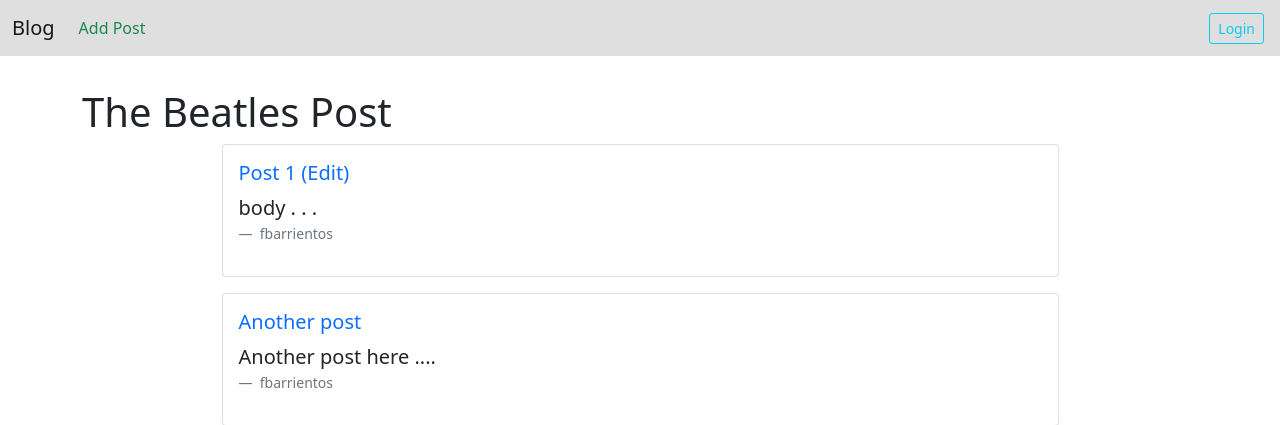
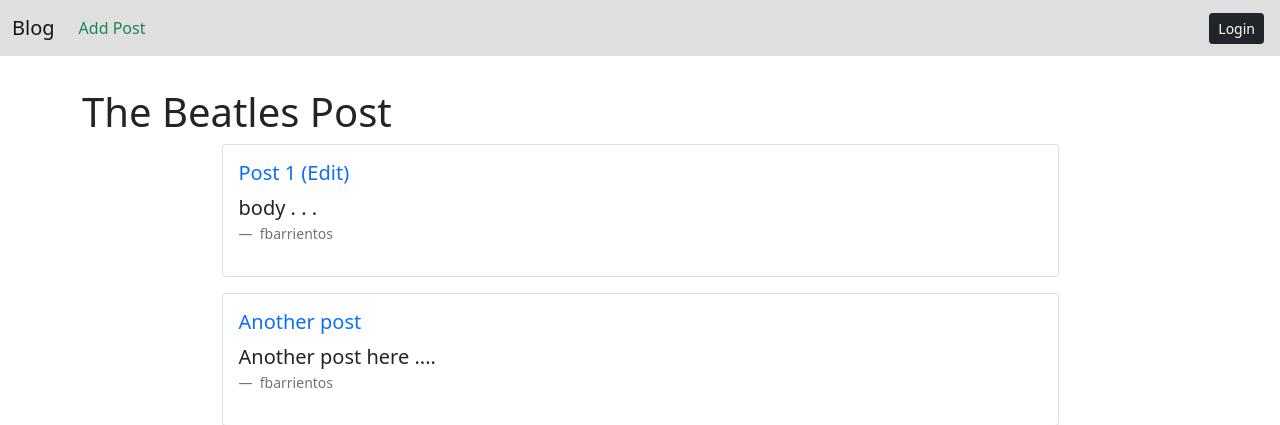
Before and after one commit to fbarrientoz/blog, a Django app: page / in a window 1280 px wide. Shown: the top 425 px of the page. Run offline with Django 3.2, Linux system fonts and the light colour scheme; data comes from the database, SQL or seed files in the repository.

Commit message:
Update base.html

```diff
--- a/templates/base.html
+++ b/templates/base.html
@@ -36,9 +36,9 @@
 
                 {% if user.is_authenticated %}
                     {{ user.username }}
-                    <a class="btn btn-sm btn-outline-info mx-1" href="{% url 'logout' %}">Log out</a>
+                    <a class="btn btn-sm btn-dark mx-1" href="{% url 'logout' %}">Log out</a>
                 {% else %}
-                    <a href="{% url 'login' %}" class="btn btn-sm btn-outline-info mx-1">Login</a>
+                    <a href="{% url 'login' %}" class="btn btn-sm btn-dark mx-1">Login</a>
                     <!-- <button class="btn btn-sm btn-outline-success mx-1">SignUp</button> -->
                 {% endif %}
             </div>
```
